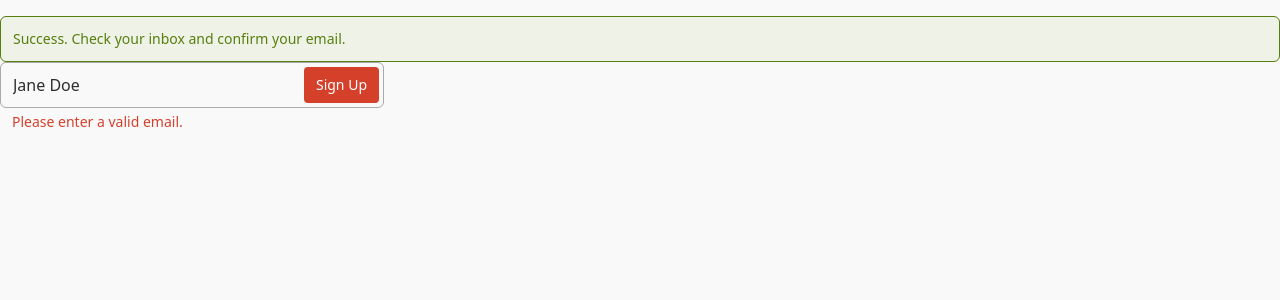
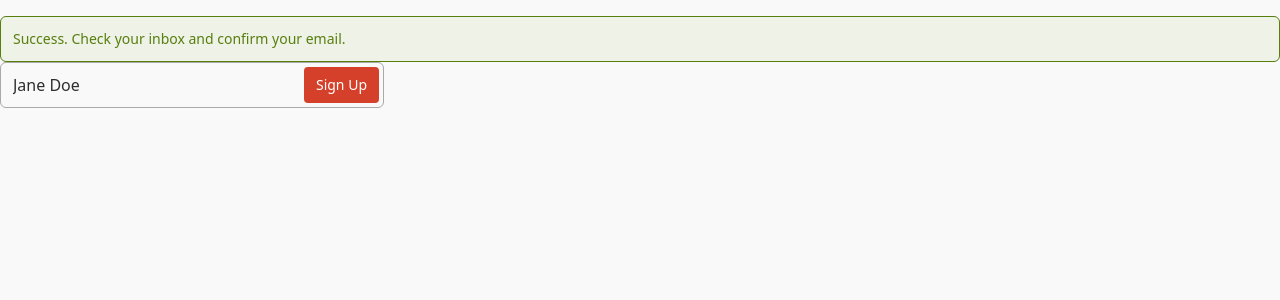
Before and after one commit to Ihatetomatoes/nextjs-101-convertkit, a Next.js app: page /components/SignupForm in a window 1280 px wide. Shown: the top 300 px of the page. Built offline with nearby package versions, Linux system fonts and the light colour scheme.

Commit message:
react hook form

```diff
--- a/package.json
+++ b/package.json
@@ -14,6 +14,7 @@
     "postcss": "^8.1.9",
     "react": "17.0.1",
     "react-dom": "17.0.1",
+    "react-hook-form": "^6.11.5",
     "tailwindcss": "^2.0.1"
   }
 }
--- a/src/pages/components/SignupForm.js
+++ b/src/pages/components/SignupForm.js
@@ -1,4 +1,5 @@
 import classNames from "classnames";
+import { useForm } from "react-hook-form";
 
 const ErrorMessage = ({ message }) => (
   <p className="text-sm px-3 mt-1 text-red-500 inline-block">{message}</p>
@@ -11,6 +12,8 @@
 );
 
 const SignupForm = ({ title }) => {
+  const { handleSubmit, register, errors } = useForm();
+
   const isLoading = false;
 
   const formClass = classNames({
@@ -28,16 +31,26 @@
     "opacity-50 cursor-not-allowed": isLoading,
   });
 
+  const onSubmit = (data) => console.log({ data });
+
   return (
     <>
       <p className="p-1 mb-2">{title}</p>
       <SuccessMessage />
-      <form className="max-w-sm">
+      <form className="max-w-sm" onSubmit={handleSubmit(onSubmit)}>
         <div className={formClass}>
           <input
             className={inputClass}
             disabled={isLoading}
             type="text"
+            name="email"
+            ref={register({
+              required: "Email is required.",
+              pattern: {
+                value: /^[a-z0-9._%+-]+@[a-z0-9.-]+\.[a-z]{2,4}$/,
+                message: "Please enter a valid email.",
+              },
+            })}
             placeholder="Jane Doe"
             aria-label="Full name"
           />
@@ -45,7 +58,7 @@
             {isLoading ? "Processing" : "Sign Up"}
           </button>
         </div>
-        <ErrorMessage message="Please enter a valid email." />
+        {errors?.email && <ErrorMessage message={errors.email.message} />}
       </form>
     </>
   );
```
Also changed, not shown: 1 other file (tests, documents, lock files or other folders).
